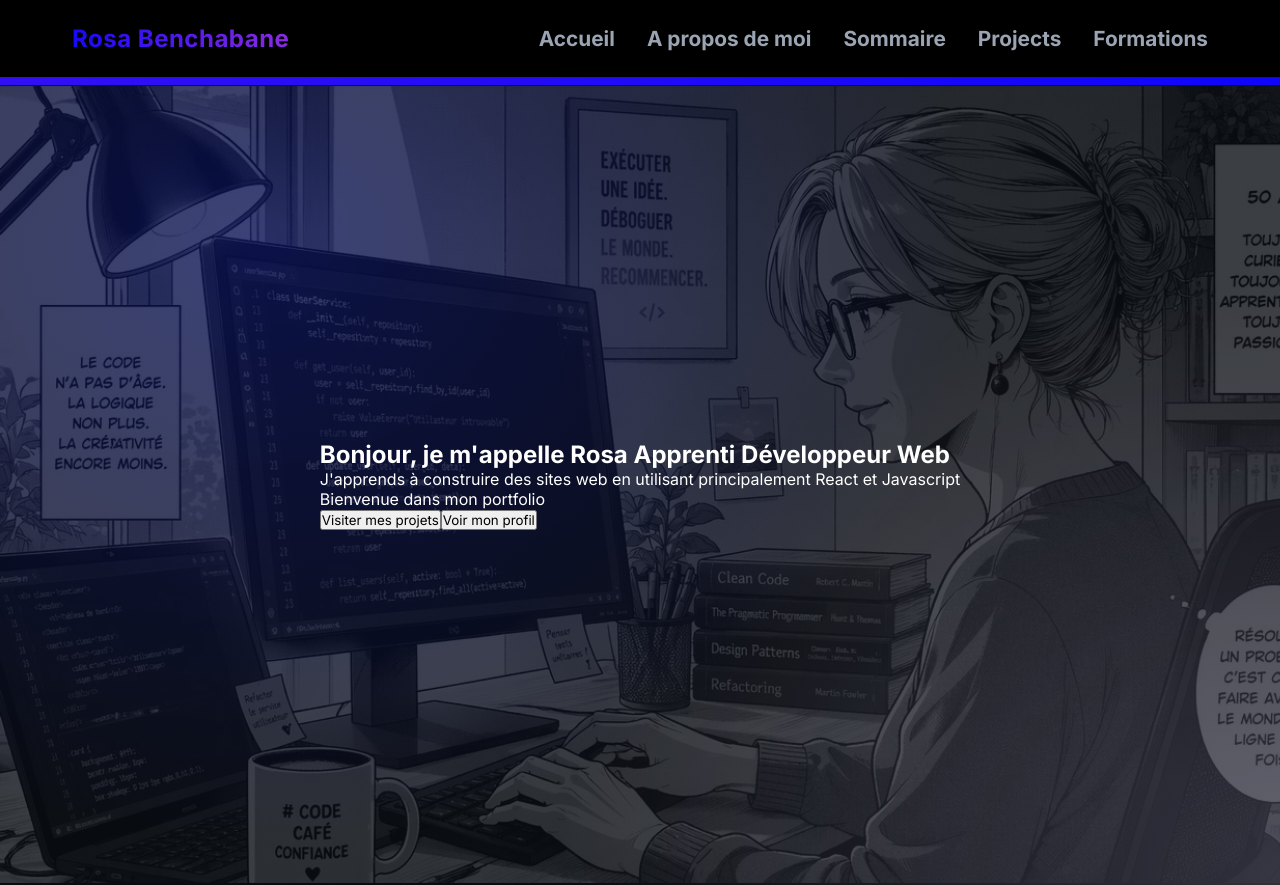
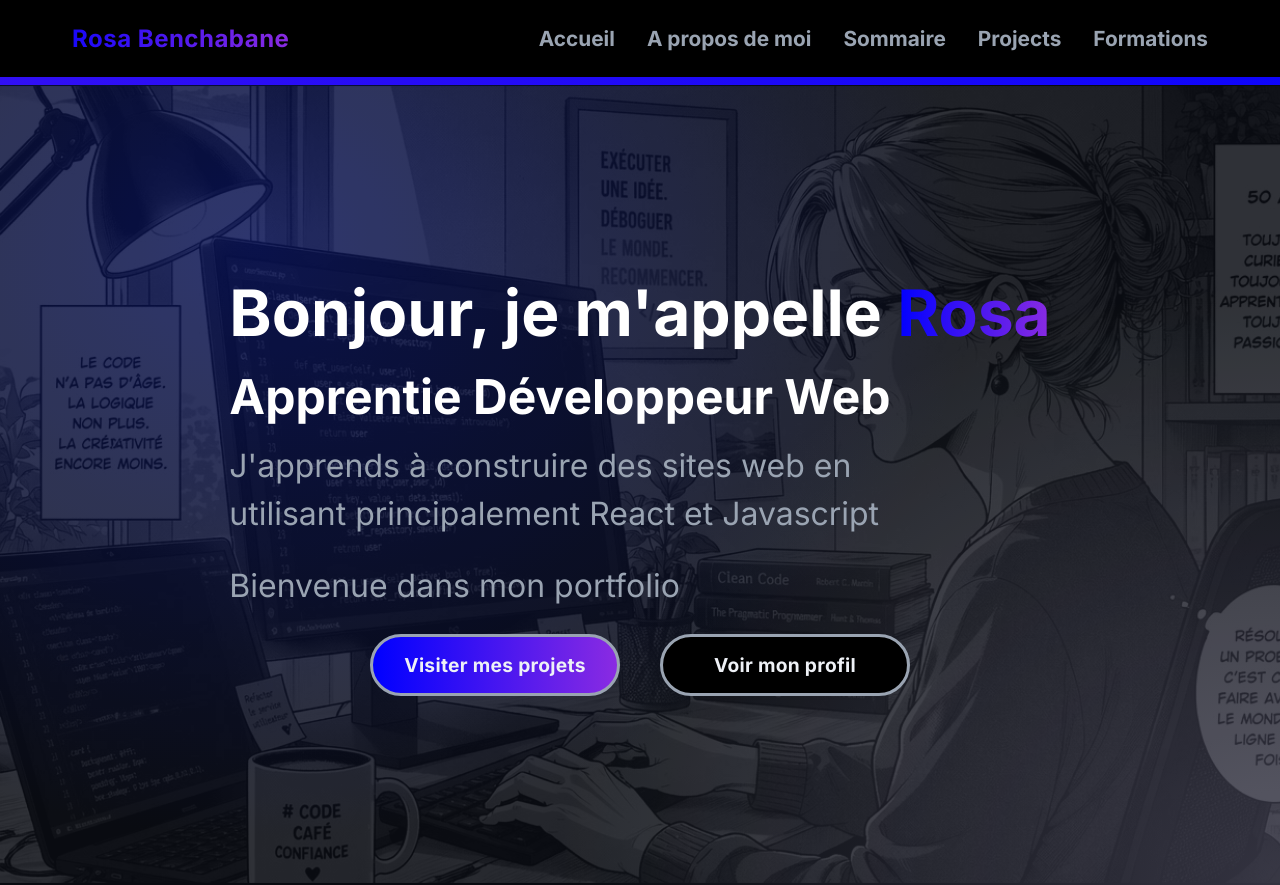
Before and after one commit to RosaBen/portfolio-RB, a React (Vite) app: page / in a window 1280 px wide. Built offline with nearby package versions, Linux system fonts and the light colour scheme.

Commit message:
finish home page css

```diff
--- a/src/assets/styles/home.css
+++ b/src/assets/styles/home.css
@@ -13,10 +13,64 @@
   background-repeat: no-repeat;
   content: "";
   inset: 0;
-  opacity: 0.2;
+  opacity: 0.15;
   z-index: 0;
 }
 
 .home-content {
   z-index: 1;
 }
+
+.home-content h2 {
+  font-size: 4rem;
+  margin-bottom: 1rem;
+}
+
+.home-content span {
+  background: var(--gradient-text);
+  -webkit-background-clip: text;
+  background-clip: text;
+  color: transparent;
+}
+
+.home-content h3 {
+  font-size: 3rem;
+  margin-bottom: 1rem;
+}
+
+.home-content p {
+  color: var(--grey-color);
+  font-size: 2rem;
+  width: 700px;
+  margin-bottom: 1.5rem;
+  line-height: 1.5;
+}
+
+.home-btns {
+  display: flex;
+  align-items: center;
+  justify-content: center;
+  gap: 2.5rem;
+}
+
+button {
+  width: 250px;
+  text-align: center;
+  font-family: "Inter", sans-serif;
+  padding: 1rem;
+  border-radius: 2rem;
+  font-size: 1.2rem;
+  letter-spacing: 0.3px;
+  font-weight: 700;
+  color: var(--white-color);
+  border: 0.2rem solid var(--grey-color);
+  cursor: pointer;
+}
+
+.home-btns button:nth-child(1) {
+  background: var(--gradient-text);
+}
+
+.home-btns button:nth-child(2) {
+  background: black;
+}
--- a/src/pages/Home.jsx
+++ b/src/pages/Home.jsx
@@ -3,8 +3,9 @@ export default function Home() {
     <div className="home-page">
       <section className="home-content">
         <h2>
-          Bonjour, je m'appelle Rosa <span>Apprenti Développeur Web</span>
+          Bonjour, je m'appelle <span>Rosa</span>
         </h2>
+        <h3>Apprentie Développeur Web</h3>
         <p>
           J'apprends à construire des sites web en utilisant principalement
           React et Javascript
```
